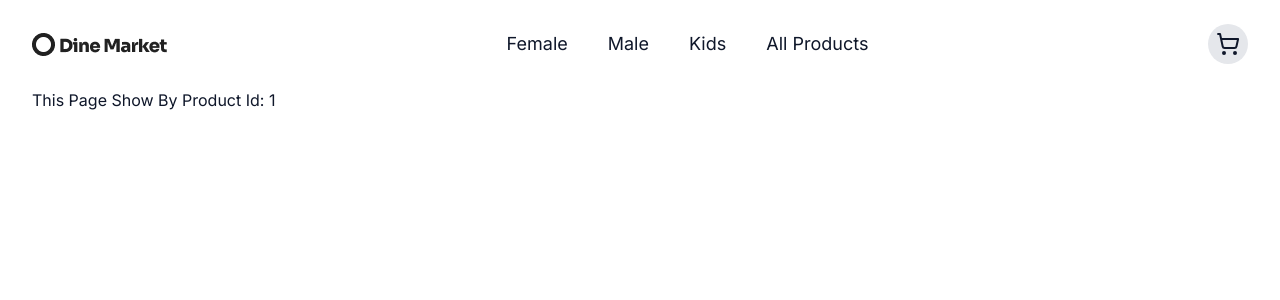
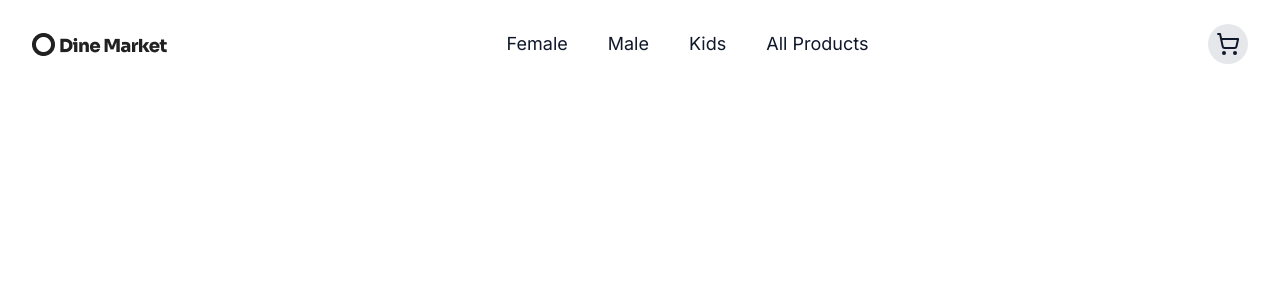
Before and after one commit to Abdullah-Younus/Shadcn-ui-ecommerce, a Next.js app: page /products/1 in a window 1280 px wide. Shown: the top 300 px of the page. Built offline with nearby package versions, Linux system fonts and the light colour scheme.

Commit message:
local changs

```diff
--- a/src/app/products/[id]/page.tsx
+++ b/src/app/products/[id]/page.tsx
@@ -3,23 +3,29 @@ import { ProductCard } from "@/components/ProductCard";
 import Image, { StaticImageData } from "next/image";
 
 
-export default function Page({ params }: { params: { id: string } }) {
+const getProductDetails = (id: number) => {
+    return products.filter((product) => product.id === id);
+}
 
-    // const result = getProducts(params.slug);
+
+
+export default function Page({ params }: { params: { id: number } }) {
+
+    const result = getProductDetails(params.id);
 
     return (
-        <div>
-            <h1>This Page Show By Product Id: {params.id}</h1>
+        <div className="flex justify-evenly mt-16 py-10 flex-wrap">
+            {result.map((eachItem) => (
+                <div key={eachItem.id} className="flex justify-between">
+                    <div>
+                        <Image src={eachItem.image} alt={eachItem.productName} />
+                    </div>
+                    <div>
+                        Product Detailt
+                    </div>
+                </div>
+            ))}
         </div>
-        /* {result.length > 0 ? result.map((eachItem) => (
-            <ProductCard
-                key={eachItem.id}
-                productName={eachItem.productName}
-                price={eachItem.price}
-                image={eachItem.image as StaticImageData}
-                category={eachItem.category}
-                id={eachItem.id}
-            />
-        )) : <p>No Products Found</p>} */
+
     )
 }
```
